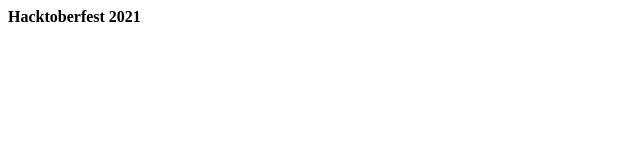
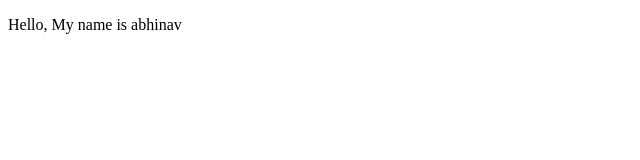
Before and after one commit to anikaduskar/hacktoberfest, a plain HTML site: page index3.html in a window 1280 px wide. Shown: the whole page, without its empty margins (0-640 px from the left). Drawn offline with Linux system fonts and the light colour scheme.

Commit message:
Add files via upload

```diff
--- a/index3.html
+++ b/index3.html
@@ -1,6 +1,9 @@
+<!DOCTYPE html>
 <html>
-  <body>
-    <h4>
-      Hacktoberfest 2021</h4>
-  </body>
+<head>
+	<title>Hello</title>
+</head>
+<body>
+<p>Hello, My name is abhinav</p>
+</body>
 </html>
```
